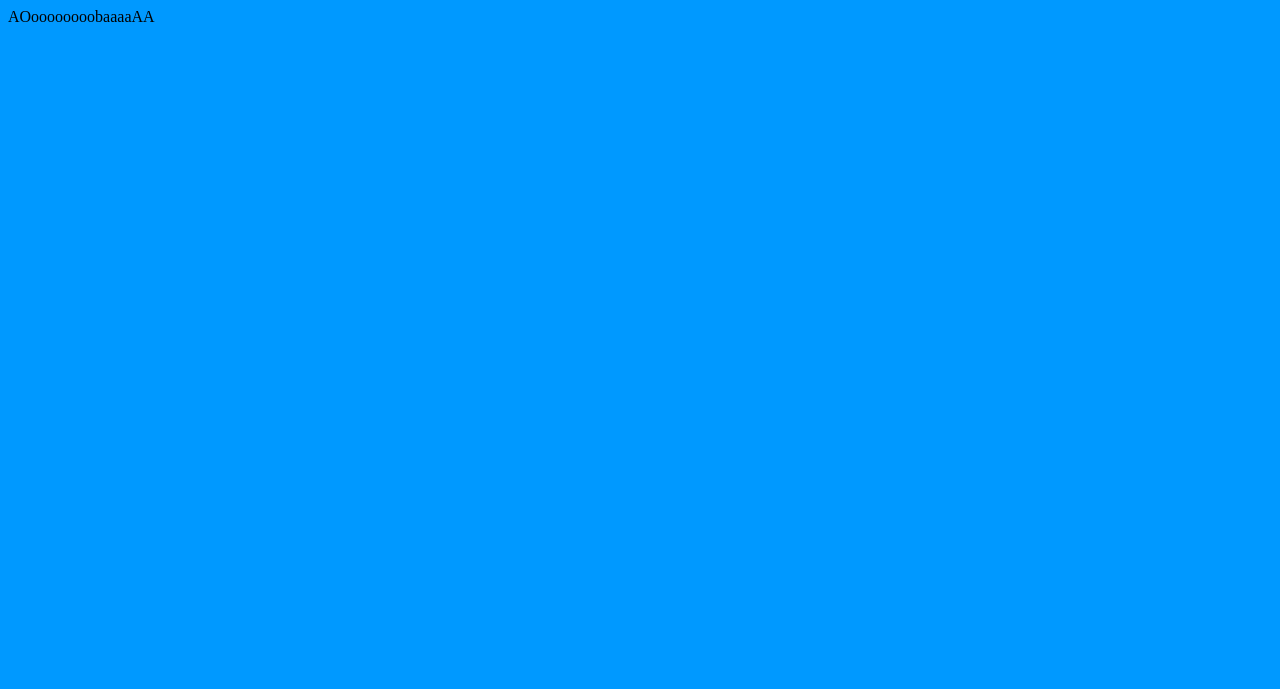
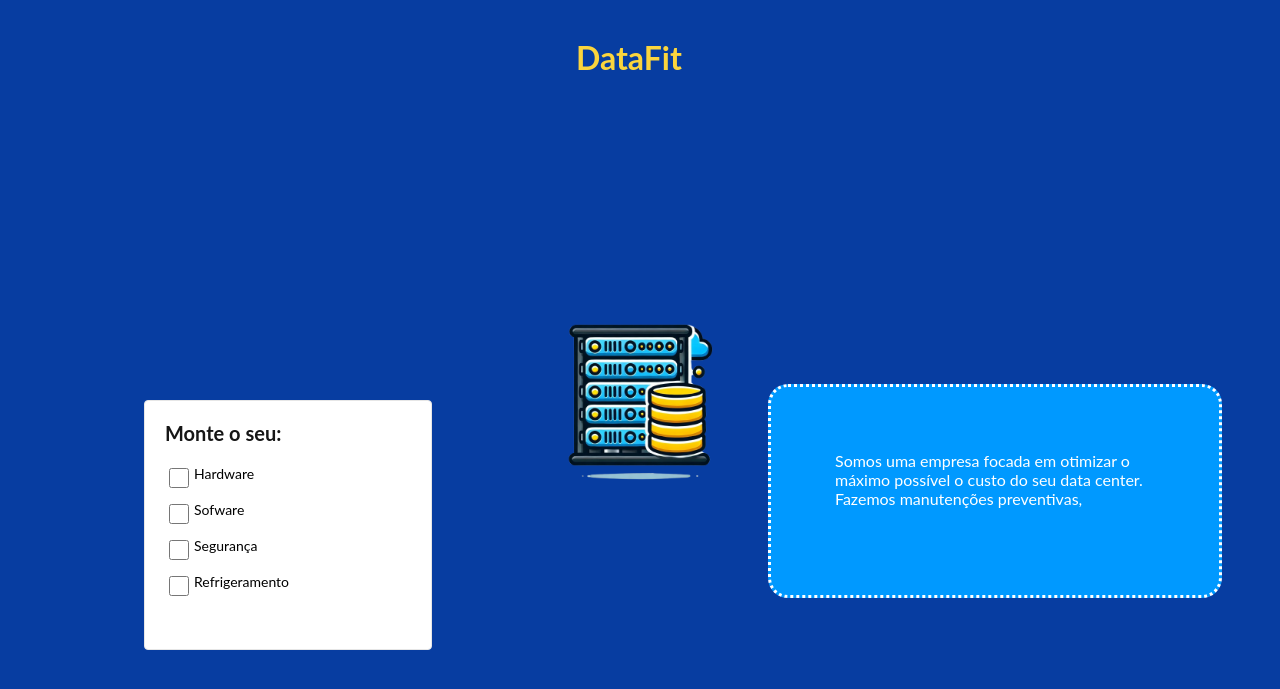
Before and after one commit to Bin0007/data-center-uni9, a Flask app: page / in a window 1280 px wide. Before the commit the part shown is almost empty. Shown: the top 689 px of the page. Run offline with Flask 3, Linux system fonts and the light colour scheme.

Commit message:
background pronto

```diff
--- a/static/style.css
+++ b/static/style.css
@@ -1,3 +1,91 @@
     body{
+        display: flex;
+        background-position: center;
+        background-repeat: no-repeat;
+        color: #000000;
+        background-attachment: fixed;
+        background-size: 15%;
+        margin: 0;
+        font-family: 'Lato', sans-serif;
+        background-color: #073da1        ;
+        background-image: url(/static/assets/icone\ transparent.png);
+    }
+
+    aside{
+        color: white;
+        position: absolute;
+
+    }
+
+    div.box {
         background-color: rgb(0, 153, 255);
+        position: fixed;
+        margin-right: 25%;
+        margin-left: 60%;
+        margin-top: 30%;
+        height: 10%;
+        width: 25%;
+        padding: 5%;
+        border-radius: 20px;
+        border-style: dotted;
+
     }
+
+    h1{
+        Color: #fbd53d;
+        position: fixed;
+        margin-left: 45%;
+        margin-top: 3%;
+    }
+
+    section#principal {
+        width: 25%;
+        position: fixed;
+        margin-left: 10%;
+        margin-top: 30%;
+    }
+
+    section#principal .modulo .container {
+        height: 20px;
+        padding: 5%;
+    }
+
+    section#principal .modulo .container .canvas {
+        background-color: #ffffff;
+        border: 1px solid #e6e6e6;
+        border-radius: 4px;
+        padding: 20px;
+    }
+
+    form ul {
+        padding: 0; margin: 0;
+        margin-bottom: 30px;
+    }
+
+    form li {
+        list-style: none;
+        margin-bottom: 10px;
+    }
+
+    form h2 {
+        font-size: 20px;
+        color: #161616;
+        padding: 0; margin: 0;
+        margin-bottom: 20px;
+    }
+
+    .confirmacoes li {
+        font-size: 14px;
+        display: flex;
+        width: 400px;
+    }
+
+    .confirmacoes input {
+        min-width: 20px;
+        min-height: 20px;
+        margin-right: 5px;
+    }
+
+    .confirmacoes label {
+        position: center;
+    }
--- a/templates/homepage.html
+++ b/templates/homepage.html
@@ -4,11 +4,58 @@
     <meta charset="UTF-8">
     <meta name="viewport" content="width=device-width, initial-scale=1.0">
     <title>Data Center</title>
-    <link rel="icon" href="/data_center/static/assets/icon.png">
-    <link rel="stylesheet" href="/data_center/static/style.css">
+    <link rel="icon" href="/static/assets/icon.png">
+    <link rel="stylesheet" href="/static/style.css">
 </head>
 <body>
-    AOoooooooobaaaaAA
+
+    <h1>DataFit</h1>
+
+    <aside>
+        <div class="box">
+            Somos uma empresa focada em otimizar o máximo possível o custo do seu data center.
+            Fazemos manutenções preventivas,
+        </div>
+    </aside>
 
 </body>
+<footer>
+    <section id="principal">
+
+        <div class="modulo">
+
+           <div class="container">
+               <div class="canvas">
+
+                   <form action="">
+
+                       <h2>Monte o seu:</h2>
+                       <ul class="confirmacoes">
+                           <li>
+                               <input type="checkbox">
+                               <label>Hardware</label>
+                           </li>
+                           <li>
+                               <input type="checkbox">
+                               <label>Sofware</label>
+                           </li>
+                           <li>
+                                <input type="checkbox">
+                                <label>Segurança</label>
+                           </li>
+                           <li>
+                            <input type="checkbox">
+                            <label>Refrigeramento</label>
+                           </li>
+                       </ul>
+
+                   </form>
+
+               </div>
+           </div>
+
+        </div>
+
+    </section>
+</footer>
 </html>
```
Also changed, not shown: main.py (+20 -0 lines), static/assets/icone transparent.png (added).
